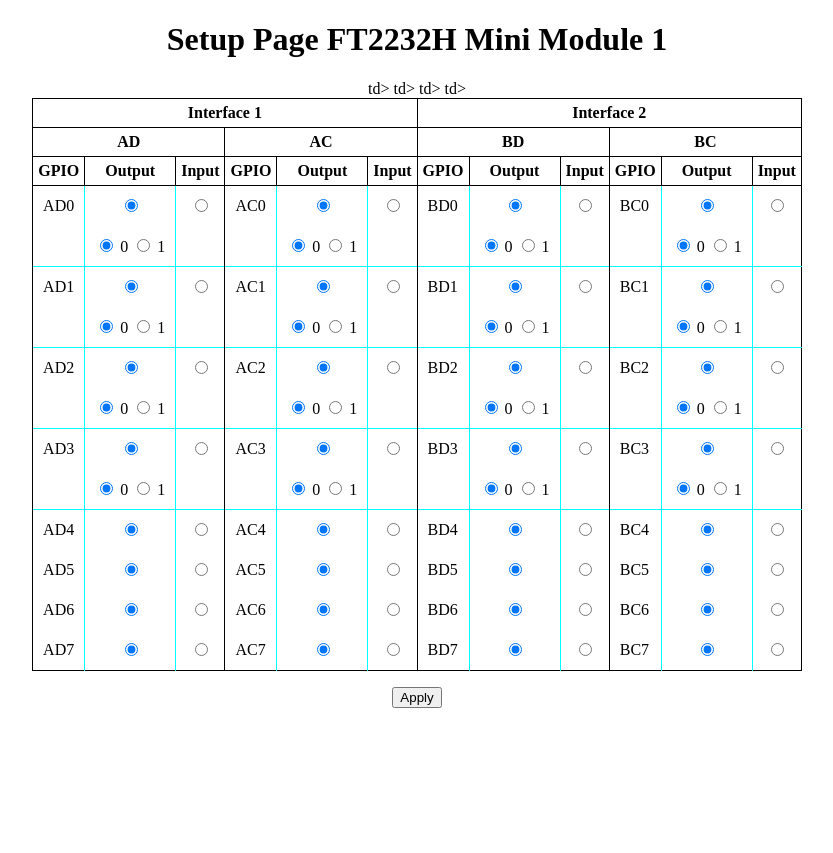
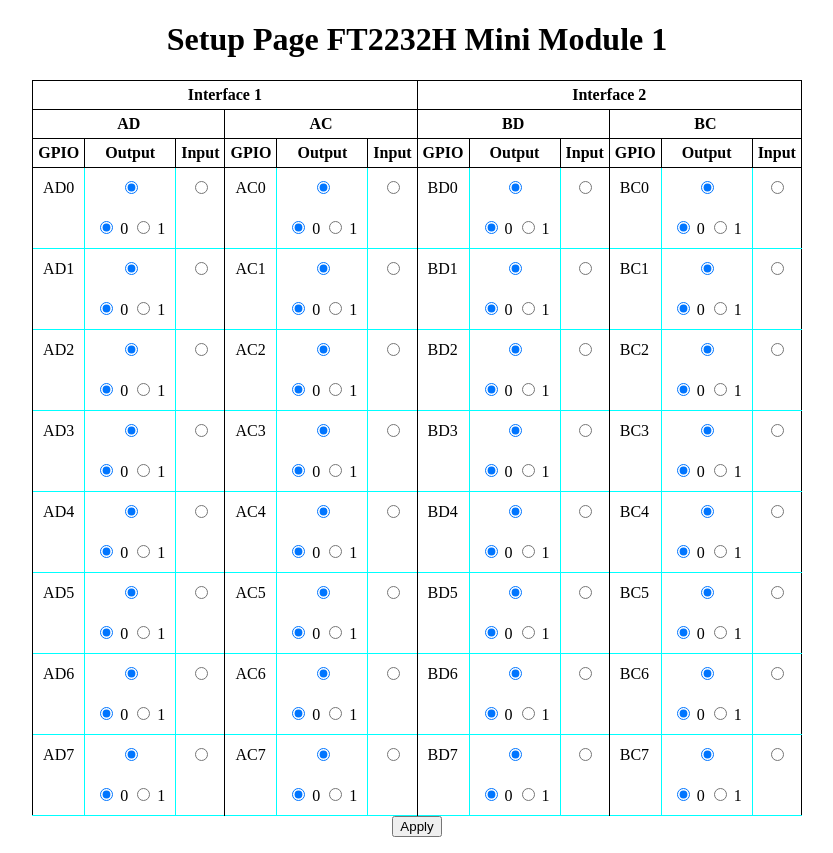
Before and after one commit to julianx96/FTDI_Webserver, a Flask app: page /setup/1 in a window 1280 px wide. Shown: the whole page, without its empty margins (223-1056 px from the left). Before the commit the page ends 708 px from the top, so only its background shows below. Run offline with Flask 2, Linux system fonts and the light colour scheme.

Commit message:
setup.html done

```diff
--- a/templates/setup.html
+++ b/templates/setup.html
@@ -45,7 +45,7 @@ th {
 <center>
     <h1>Setup Page FT2232H Mini Module {{ ftdi }}</h1>
 <form name="myForm" action="/setup/{{ ftdi }}" method="post">
-<p>
+
 <table>
     <th colspan="6">Interface 1</th>
     <th colspan="6">Interface 2</th>
@@ -123,36 +123,36 @@ th {
     <tr class="borderbluebottom">
         <td></td>
         <td class="borderblueleft">
-            <input type="radio" id="AD0_0", name="AD0_out_01", value="input", checked="checked">
+            <input type="radio" id="AD0_0", name="AD0_out_01", value="0", checked="checked">
             <label for="AD0_0">0</label>
-            <input type="radio" id="AD0_1", name="AD0_out_01", value="input">
+            <input type="radio" id="AD0_1", name="AD0_out_01", value="1">
             <label for="AD0_1">1</label>
         </td>
         <td></td>
         <td class="labelname"></td>
         <td class="borderblueleft">
-            <input type="radio" id="AC0_0", name="AC0_out_01", value="input", checked="checked">
+            <input type="radio" id="AC0_0", name="AC0_out_01", value="0", checked="checked">
             <label for="AC0_0">0</label>
-            <input type="radio" id="AC0_1", name="AC0_out_01", value="input">
+            <input type="radio" id="AC0_1", name="AC0_out_01", value="1">
             <label for="AC0_1">1</label>
         </td>
         <td></td>
         <td class="labelname"></td>
         <td class="borderblueleft">
-            <input type="radio" id="BD0_0", name="BD0_out_01", value="input", checked="checked">
+            <input type="radio" id="BD0_0", name="BD0_out_01", value="0", checked="checked">
             <label for="BD0_0">0</label>
-            <input type="radio" id="BD0_1", name="BD0_out_01", value="input">
+            <input type="radio" id="BD0_1", name="BD0_out_01", value="1">
             <label for="BD0_1">1</label>
         </td>
         <td></td>
         <td class="labelname"></td>
         <td class="borderblueleft">
-            <input type="radio" id="BC0_0", name="BC0_out_01", value="input", checked="checked">
+            <input type="radio" id="BC0_0", name="BC0_out_01", value="0", checked="checked">
             <label for="BC0_0">0</label>
-            <input type="radio" id="BC0_1", name="BC0_out_01", value="input">
+            <input type="radio" id="BC0_1", name="BC0_out_01", value="1">
             <label for="BC0_1">1</label>
         </td>
-        td></td>
+        <td></td>
     </tr>
 
     <!--
@@ -208,36 +208,36 @@ th {
     <tr class="borderbluebottom">
         <td></td>
         <td class="borderblueleft">
-            <input type="radio" id="AD1_0", name="AD1_out_01", value="input", checked="checked">
+            <input type="radio" id="AD1_0", name="AD1_out_01", value="0", checked="checked">
             <label for="AD1_0">0</label>
-            <input type="radio" id="AD1_1", name="AD1_out_01", value="input">
+            <input type="radio" id="AD1_1", name="AD1_out_01", value="1">
             <label for="AD1_1">1</label>
         </td>
         <td></td>
         <td class="labelname"></td>
         <td class="borderblueleft">
-            <input type="radio" id="AC1_0", name="AC1_out_01", value="input", checked="checked">
+            <input type="radio" id="AC1_0", name="AC1_out_01", value="0", checked="checked">
             <label for="AC1_0">0</label>
-            <input type="radio" id="AC1_1", name="AC1_out_01", value="input">
+            <input type="radio" id="AC1_1", name="AC1_out_01", value="1">
             <label for="AC1_1">1</label>
         </td>
         <td></td>
         <td class="labelname"></td>
         <td class="borderblueleft">
-            <input type="radio" id="BD1_0", name="BD1_out_01", value="input", checked="checked">
+            <input type="radio" id="BD1_0", name="BD1_out_01", value="0", checked="checked">
             <label for="BD1_0">0</label>
-            <input type="radio" id="BD1_1", name="BD1_out_01", value="input">
+            <input type="radio" id="BD1_1", name="BD1_out_01", value="1">
             <label for="BD1_1">1</label>
         </td>
         <td></td>
         <td class="labelname"></td>
         <td class="borderblueleft">
-            <input type="radio" id="BC1_0", name="BC1_out_01", value="input", checked="checked">
+            <input type="radio" id="BC1_0", name="BC1_out_01", value="0", checked="checked">
             <label for="BC1_0">0</label>
-            <input type="radio" id="BC1_1", name="BC1_out_01", value="input">
+            <input type="radio" id="BC1_1", name="BC1_out_01", value="1">
             <label for="BC1_1">1</label>
         </td>
-        td></td>
+        <td></td>
     </tr>
 
     <!--
@@ -293,36 +293,36 @@ th {
     <tr class="borderbluebottom">
         <td></td>
         <td class="borderblueleft">
-            <input type="radio" id="AD2_0", name="AD2_out_01", value="input", checked="checked">
+            <input type="radio" id="AD2_0", name="AD2_out_01", value="0", checked="checked">
             <label for="AD2_0">0</label>
-            <input type="radio" id="AD2_1", name="AD2_out_01", value="input">
+            <input type="radio" id="AD2_1", name="AD2_out_01", value="1">
             <label for="AD2_1">1</label>
         </td>
         <td></td>
         <td class="labelname"></td>
         <td class="borderblueleft">
-            <input type="radio" id="AC2_0", name="AC2_out_01", value="input", checked="checked">
+            <input type="radio" id="AC2_0", name="AC2_out_01", value="0", checked="checked">
             <label for="AC2_0">0</label>
-            <input type="radio" id="AC2_1", name="AC2_out_01", value="input">
+            <input type="radio" id="AC2_1", name="AC2_out_01", value="1">
             <label for="AC2_1">1</label>
         </td>
         <td></td>
         <td class="labelname"></td>
         <td class="borderblueleft">
-            <input type="radio" id="BD2_0", name="BD2_out_01", value="input", checked="checked">
+            <input type="radio" id="BD2_0", name="BD2_out_01", value="0", checked="checked">
             <label for="BD2_0">0</label>
-            <input type="radio" id="BD2_1", name="BD2_out_01", value="input">
+            <input type="radio" id="BD2_1", name="BD2_out_01", value="1">
             <label for="BD2_1">1</label>
         </td>
         <td></td>
         <td class="labelname"></td>
         <td class="borderblueleft">
-            <input type="radio" id="BC2_0", name="BC2_out_01", value="input", checked="checked">
+            <input type="radio" id="BC2_0", name="BC2_out_01", value="0", checked="checked">
             <label for="BC2_0">0</label>
-            <input type="radio" id="BC2_1", name="BC2_out_01", value="input">
+            <input type="radio" id="BC2_1", name="BC2_out_01", value="1">
             <label for="BC2_1">1</label>
         </td>
-        td></td>
+        <td></td>
     </tr>
 
     <!--
@@ -378,36 +378,36 @@ th {
     <tr class="borderbluebottom">
         <td></td>
         <td class="borderblueleft">
-            <input type="radio" id="AD3_0", name="AD3_out_01", value="input", checked="checked">
+            <input type="radio" id="AD3_0", name="AD3_out_01", value="0", checked="checked">
             <label for="AD3_0">0</label>
-            <input type="radio" id="AD3_1", name="AD3_out_01", value="input">
+            <input type="radio" id="AD3_1", name="AD3_out_01", value="1">
             <label for="AD3_1">1</label>
         </td>
         <td></td>
         <td class="labelname"></td>
         <td class="borderblueleft">
-            <input type="radio" id="AC3_0", name="AC3_out_01", value="input", checked="checked">
+            <input type="radio" id="AC3_0", name="AC3_out_01", value="0", checked="checked">
             <label for="AC3_0">0</label>
-            <input type="radio" id="AC3_1", name="AC3_out_01", value="input">
+            <input type="radio" id="AC3_1", name="AC3_out_01", value="1">
             <label for="AC3_1">1</label>
         </td>
         <td></td>
         <td class="labelname"></td>
         <td class="borderblueleft">
-            <input type="radio" id="BD3_0", name="BD3_out_01", value="input", checked="checked">
+            <input type="radio" id="BD3_0", name="BD3_out_01", value="0", checked="checked">
             <label for="BD3_0">0</label>
-            <input type="radio" id="BD3_1", name="BD0_out_01", value="input">
+            <input type="radio" id="BD3_1", name="BD0_out_01", value="1">
             <label for="BD3_1">1</label>
         </td>
         <td></td>
         <td class="labelname"></td>
         <td class="borderblueleft">
-            <input type="radio" id="BC3_0", name="BC3_out_01", value="input", checked="checked">
+            <input type="radio" id="BC3_0", name="BC3_out_01", value="0", checked="checked">
             <label for="BC3_0">0</label>
-            <input type="radio" id="BC3_1", name="BC3_out_01", value="input">
+            <input type="radio" id="BC3_1", name="BC3_out_01", value="1">
             <label for="BC3_1">1</label>
         </td>
-        td></td>
+        <td></td>
     </tr>
 
     <!--
@@ -460,6 +460,40 @@ th {
             </center>
         </td>
     </tr>
+    <tr class="borderbluebottom">
+        <td></td>
+        <td class="borderblueleft">
+            <input type="radio" id="AD4_0", name="AD4_out_01", value="0", checked="checked">
+            <label for="AD4_0">0</label>
+            <input type="radio" id="AD4_1", name="AD4_out_01", value="1">
+            <label for="AD4_1">1</label>
+        </td>
+        <td></td>
+        <td class="labelname"></td>
+        <td class="borderblueleft">
+            <input type="radio" id="AC4_0", name="AC4_out_01", value="0", checked="checked">
+            <label for="AC4_0">0</label>
+            <input type="radio" id="AC4_1", name="AC4_out_01", value="1">
+            <label for="AC4_1">1</label>
+        </td>
+        <td></td>
+        <td class="labelname"></td>
+        <td class="borderblueleft">
+            <input type="radio" id="BD4_0", name="BD4_out_01", value="0", checked="checked">
+            <label for="BD4_0">0</label>
+            <input type="radio" id="BD4_1", name="BD4_out_01", value="1">
+            <label for="BD4_1">1</label>
+        </td>
+        <td></td>
+        <td class="labelname"></td>
+        <td class="borderblueleft">
+            <input type="radio" id="BC4_0", name="BC4_out_01", value="0", checked="checked">
+            <label for="BC4_0">0</label>
+            <input type="radio" id="BC4_1", name="BC4_out_01", value="1">
+            <label for="BC4_1">1</label>
+        </td>
+        <td></td>
+    </tr>
 
     <!--
     GPIO5
@@ -510,6 +544,40 @@ th {
             <input type="radio" id="BC5_in", name="BC5_out_in", value="input">
             </center>
         </td>
+    </tr>
+    <tr class="borderbluebottom">
+        <td></td>
+        <td class="borderblueleft">
+            <input type="radio" id="AD5_0", name="AD5_out_01", value="0", checked="checked">
+            <label for="AD5_0">0</label>
+            <input type="radio" id="AD5_1", name="AD5_out_01", value="1">
+            <label for="AD5_1">1</label>
+        </td>
+        <td></td>
+        <td class="labelname"></td>
+        <td class="borderblueleft">
+            <input type="radio" id="AC5_0", name="AC5_out_01", value="0", checked="checked">
+            <label for="AC5_0">0</label>
+            <input type="radio" id="AC5_1", name="AC5_out_01", value="1">
+            <label for="AC5_1">1</label>
+        </td>
+        <td></td>
+        <td class="labelname"></td>
+        <td class="borderblueleft">
+            <input type="radio" id="BD5_0", name="BD5_out_01", value="0", checked="checked">
+            <label for="BD5_0">0</label>
+            <input type="radio" id="BD5_1", name="BD5_out_01", value="1">
+            <label for="BD5_1">1</label>
+        </td>
+        <td></td>
+        <td class="labelname"></td>
+        <td class="borderblueleft">
+            <input type="radio" id="BC5_0", name="BC5_out_01", value="0", checked="checked">
+            <label for="BC5_0">0</label>
+            <input type="radio" id="BC5_1", name="BC5_out_01", value="1">
+            <label for="BC5_1">1</label>
+        </td>
+        <td></td>
     </tr>
 
     <!--
@@ -562,6 +630,40 @@ th {
             </center>
         </td>
     </tr>
+    <tr class="borderbluebottom">
+        <td></td>
+        <td class="borderblueleft">
+            <input type="radio" id="AD6_0", name="AD6_out_01", value="0", checked="checked">
+            <label for="AD6_0">0</label>
+            <input type="radio" id="AD6_1", name="AD6_out_01", value="1">
+            <label for="AD6_1">1</label>
+        </td>
+        <td></td>
+        <td class="labelname"></td>
+        <td class="borderblueleft">
+            <input type="radio" id="AC6_0", name="AC6_out_01", value="0", checked="checked">
+            <label for="AC6_0">0</label>
+            <input type="radio" id="AC6_1", name="AC6_out_01", value="1">
+            <label for="AC6_1">1</label>
+        </td>
+        <td></td>
+        <td class="labelname"></td>
+        <td class="borderblueleft">
+            <input type="radio" id="BD6_0", name="BD6_out_01", value="0", checked="checked">
+            <label for="BD6_0">0</label>
+            <input type="radio" id="BD6_1", name="BD6_out_01", value="1">
+            <label for="BD6_1">1</label>
+        </td>
+        <td></td>
+        <td class="labelname"></td>
+        <td class="borderblueleft">
+            <input type="radio" id="BC6_0", name="BC6_out_01", value="0", checked="checked">
+            <label for="BC6_0">0</label>
+            <input type="radio" id="BC6_1", name="BC6_out_01", value="1">
+            <label for="BC6_1">1</label>
+        </td>
+        <td></td>
+    </tr>
 
     <!--
     GPIO7
@@ -613,9 +715,41 @@ th {
             </center>
         </td>
     </tr>
+    <tr class="borderbluebottom">
+        <td></td>
+        <td class="borderblueleft">
+            <input type="radio" id="AD7_0", name="AD7_out_01", value="0", checked="checked">
+            <label for="AD7_0">0</label>
+            <input type="radio" id="AD7_1", name="AD7_out_01", value="1">
+            <label for="AD7_1">1</label>
+        </td>
+        <td></td>
+        <td class="labelname"></td>
+        <td class="borderblueleft">
+            <input type="radio" id="AC7_0", name="AC7_out_01", value="0", checked="checked">
+            <label for="AC7_0">0</label>
+            <input type="radio" id="AC7_1", name="AC7_out_01", value="1">
+            <label for="AC7_1">1</label>
+        </td>
+        <td></td>
+        <td class="labelname"></td>
+        <td class="borderblueleft">
+            <input type="radio" id="BD7_0", name="BD7_out_01", value="0", checked="checked">
+            <label for="BD7_0">0</label>
+            <input type="radio" id="BD7_1", name="BD7_out_01", value="1">
+            <label for="BD7_1">1</label>
+        </td>
+        <td></td>
+        <td class="labelname"></td>
+        <td class="borderblueleft">
+            <input type="radio" id="BC7_0", name="BC7_out_01", value="0", checked="checked">
+            <label for="BC7_0">0</label>
+            <input type="radio" id="BC7_1", name="BC7_out_01", value="1">
+            <label for="BC7_1">1</label>
+        </td>
+        <td></td>
+    </tr>
 </table>
-</p>
-<p>
     <input type=submit value=Apply></p>
 </form>
 </center>
```
